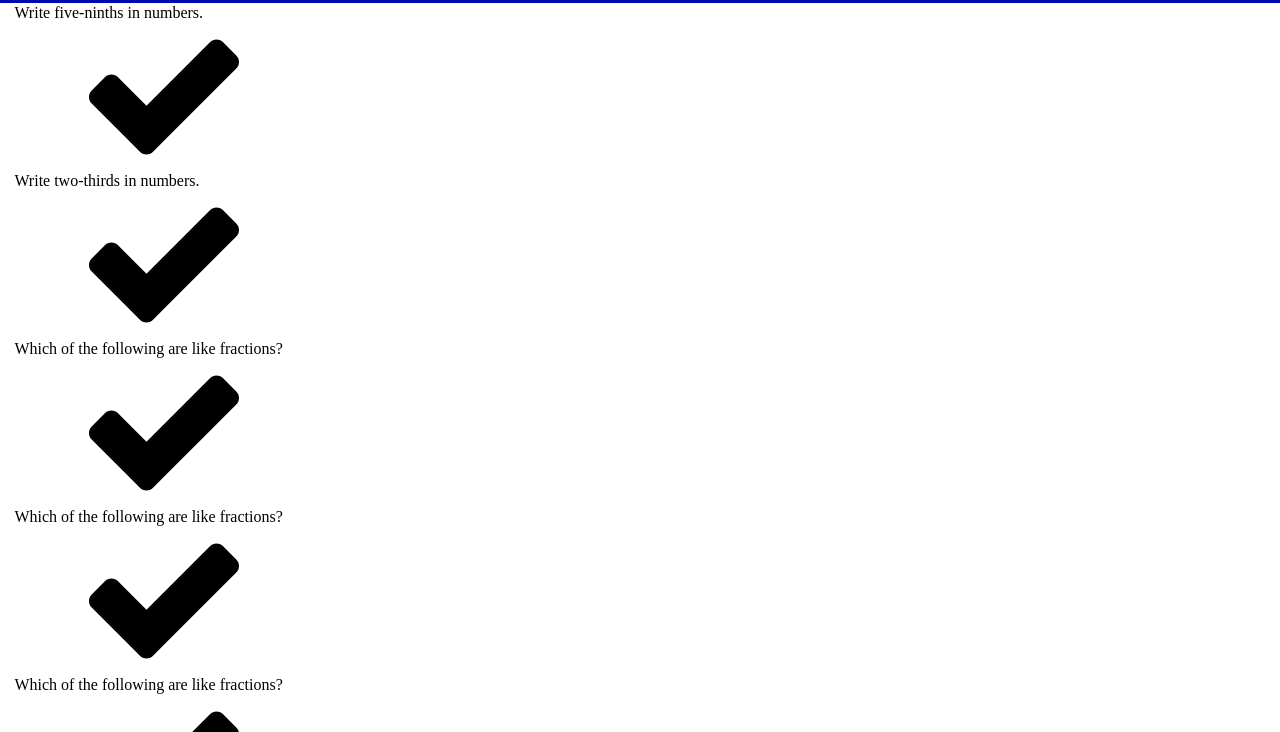
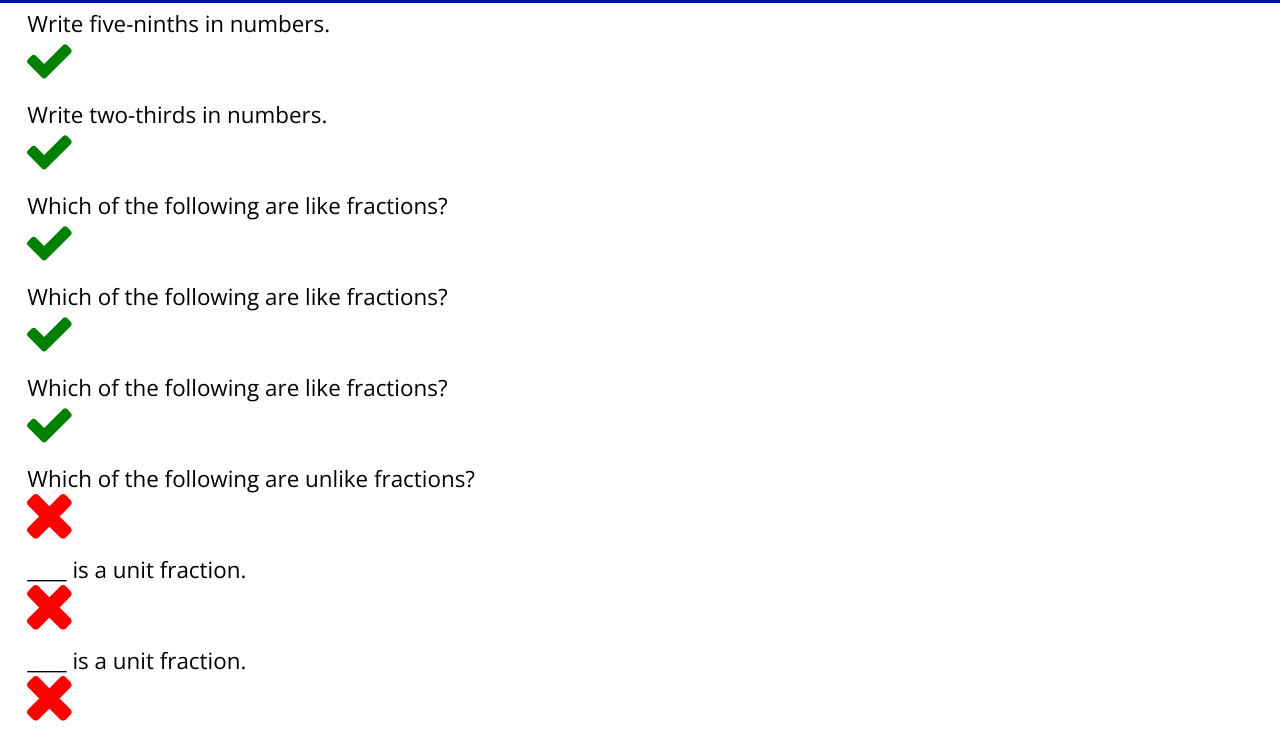
Before and after one commit to newjam/css-fun, a plain HTML site: page responses.html in a window 1280 px wide. Shown: the part 68-800 px from the top of the page. Drawn offline with nearby package versions, Linux system fonts and the light colour scheme.

Commit message:
Formatted responses page

```diff
--- a/styles.css
+++ b/styles.css
@@ -288,6 +288,39 @@ a {
 	background-color: gray;
 }
 
+.quiz-response-list {
+	display: table;
+	position: relative;
+	margin: auto;
+	margin-left: 0.4em;
+	border-collapse: separate;
+	border-spacing: 0.2em;
+	font-family: Open Sans;
+	font-size: 1.4em;
+	font-weight: normal;
+}
+.quiz-response-list__item {
+	display: table-row;
+}
+.quiz-response-list__item__prompt .katex {
+	letter-spacing: -0.08em;
+}
+.quiz-response-list__item__correctness {
+	display: inline-block;
+	height: 2.5em;
+}
+.quiz-response-list__item__correctness svg {
+	width: 2em;
+	height: 2em;
+	top: 0em;
+}
+.quiz-response-list__item__correctness--correct {
+	fill: green;
+}
+.quiz-response-list__item__correctness--incorrect {
+	fill: red;
+}
+
 .category-performance-list {
 	display: table;
 	position: relative;
```
